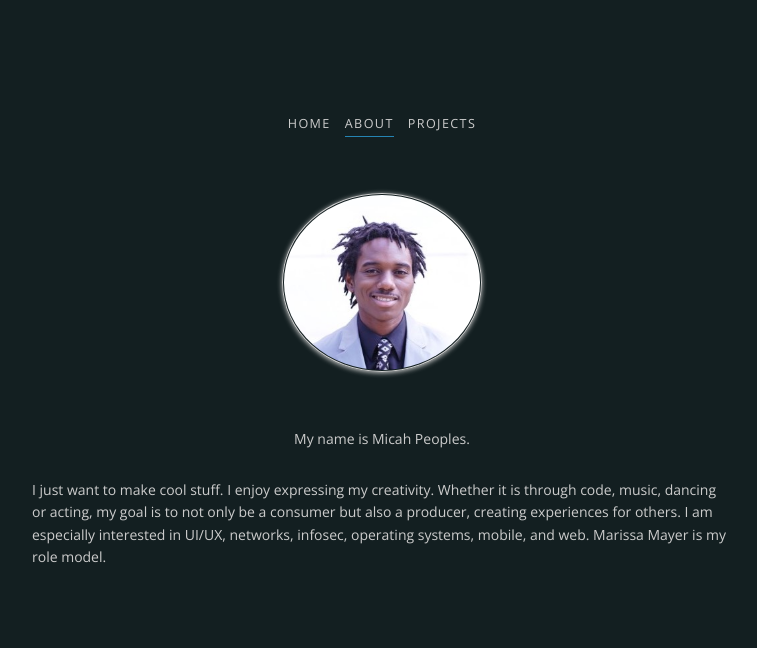
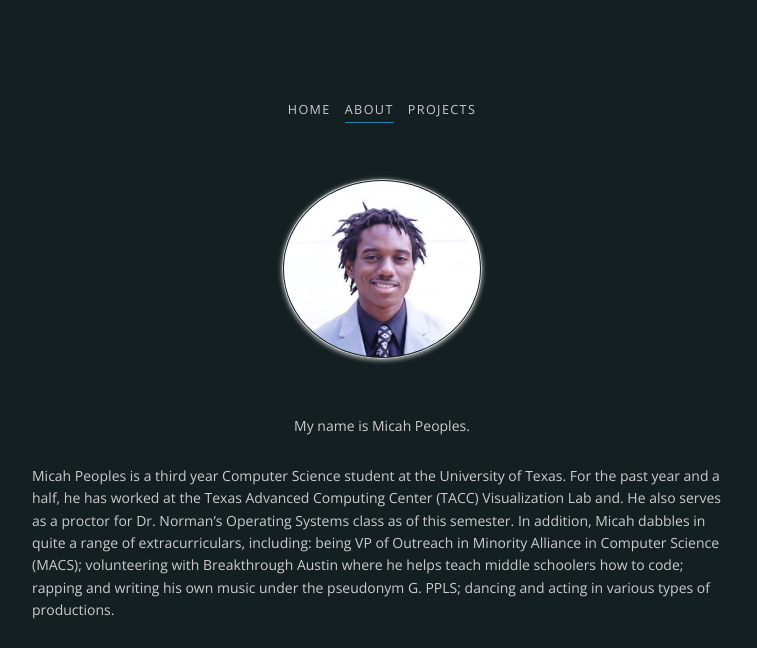
Before and after one commit to micahp/micahp.github.io, a plain HTML site: page about.html in a window 1280 px wide. Shown: the top 648 px of the page, without its empty margins (258-1015 px from the left). Drawn offline with nearby package versions, Linux system fonts and the light colour scheme; files whose address does not match are found by name.

Commit message:
Update about.html

```diff
--- a/about.html
+++ b/about.html
@@ -31,7 +31,7 @@
                 My name is Micah Peoples.
             </p>
             <p class="about about-section">
-                I just want to make cool stuff. I enjoy expressing my creativity. Whether it is through code, music, dancing or acting, my goal is to not only be a consumer but also a producer, creating experiences for others. I am especially interested in UI/UX, networks, infosec, operating systems, mobile, and web. Marissa Mayer is my role model.
+                Micah Peoples is a third year Computer Science student at the University of Texas. For the past year and a half, he has worked at the Texas Advanced Computing Center (TACC) Visualization Lab and. He also serves as a proctor for Dr. Norman’s Operating Systems class as of this semester. In addition, Micah dabbles in quite a range of extracurriculars, including: being VP of Outreach in Minority Alliance in Computer Science (MACS); volunteering with Breakthrough Austin where he helps teach middle schoolers how to code; rapping and writing his own music under the pseudonym G. PPLS; dancing and acting in various types of productions.
             </p>
         </div>
     </section>
```
